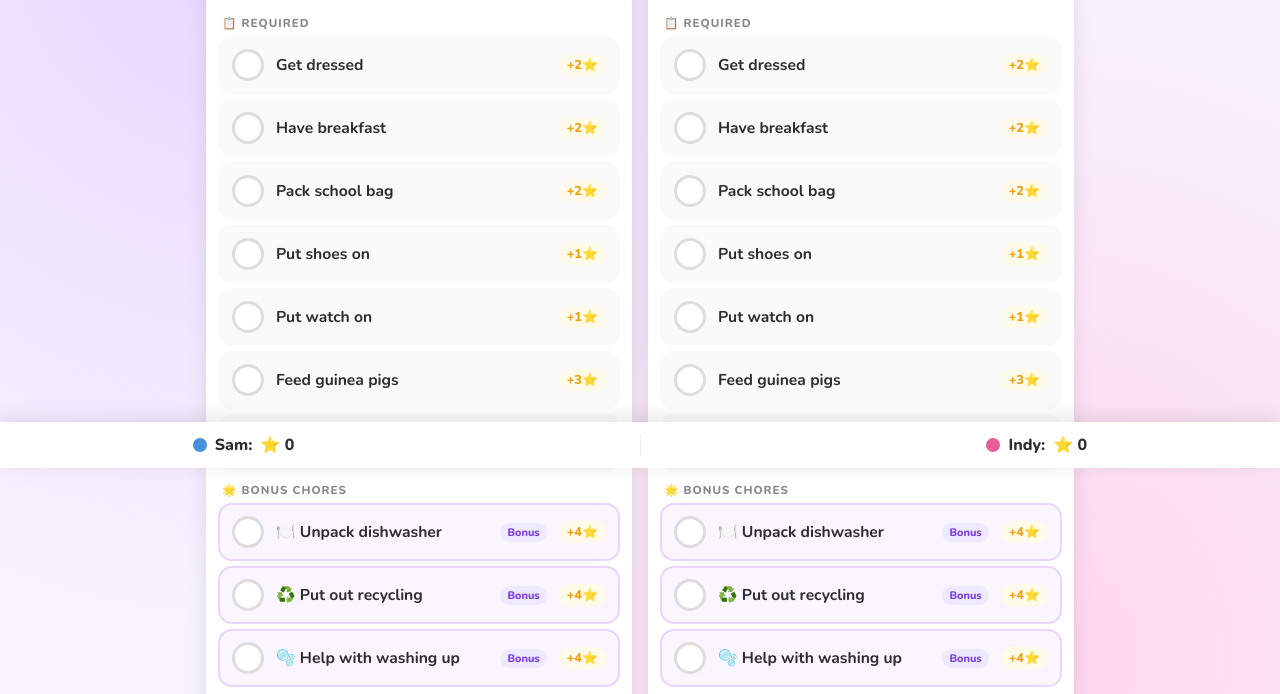
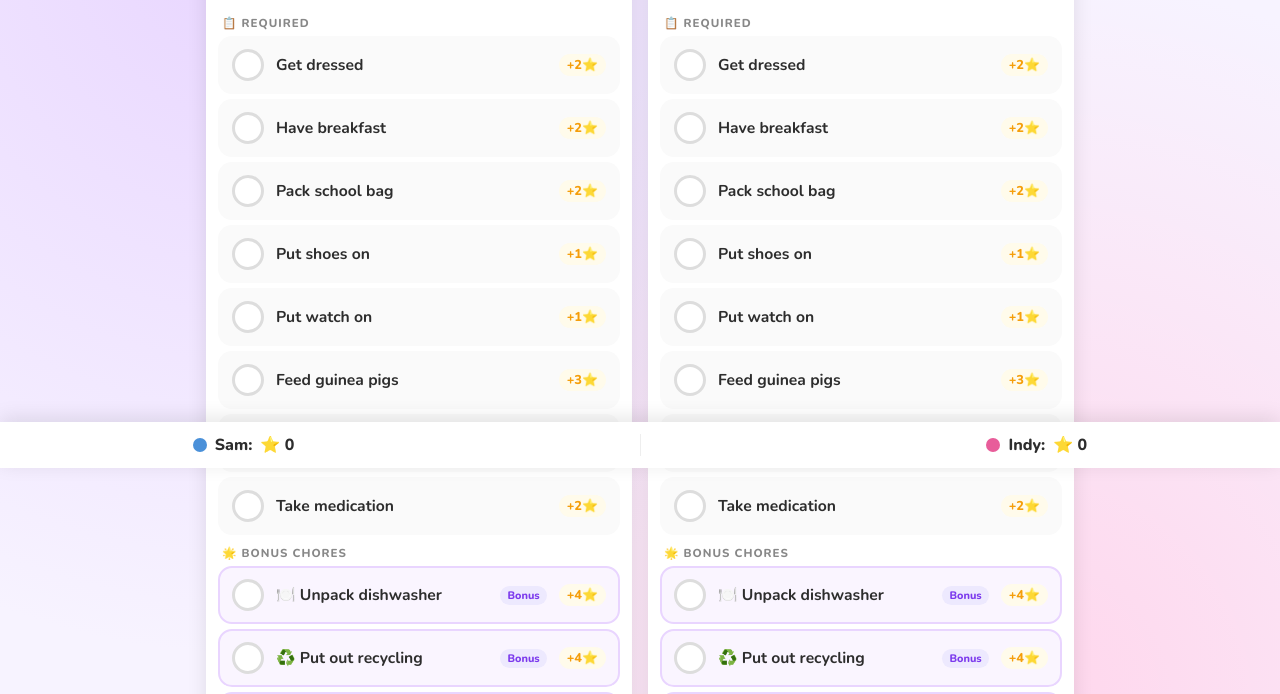
Before and after one commit to sarahashtonau-droid/chore-champions, a plain HTML site: page index.html in a window 1280 px wide. Shown: the part 332-1026 px from the top of the page. Drawn offline with nearby package versions, Linux system fonts and the light colour scheme.

Commit message:
Add files via upload

```diff
--- a/index.html
+++ b/index.html
@@ -360,6 +360,7 @@ const defaultChores = {
       {id:'sm5',label:'Put watch on',points:1},
       {id:'sm6',label:'Feed guinea pigs',points:3},
       {id:'sm7',label:'Make bed',points:2},
+      {id:'sm8',label:'Take medication',points:2},
     ],
     indy: [
       {id:'im1',label:'Get dressed',points:2},
@@ -369,6 +370,7 @@ const defaultChores = {
       {id:'im5',label:'Put watch on',points:1},
       {id:'im6',label:'Feed guinea pigs',points:3},
       {id:'im7',label:'Make bed',points:2},
+      {id:'im8',label:'Take medication',points:2},
     ]
   },
   afternoon: {
```
